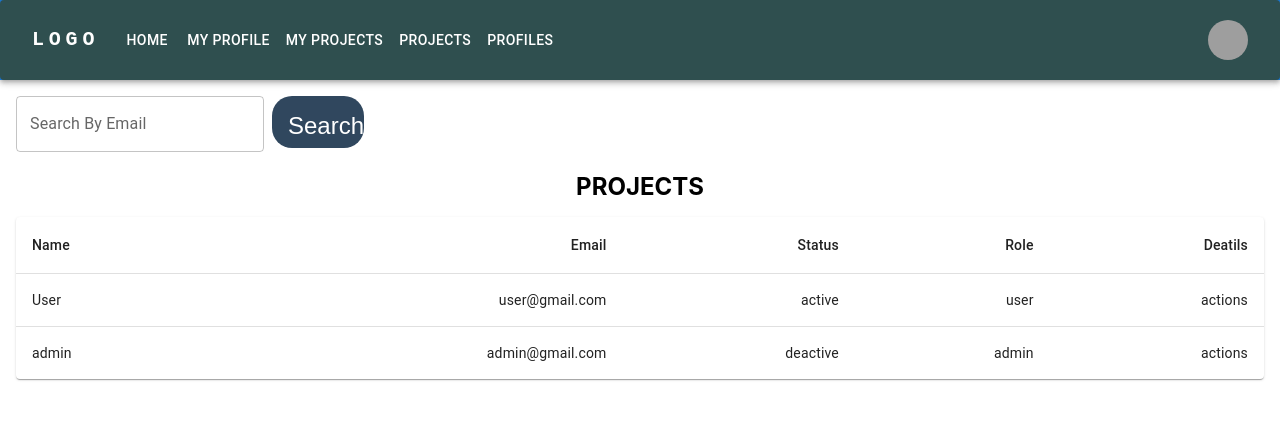
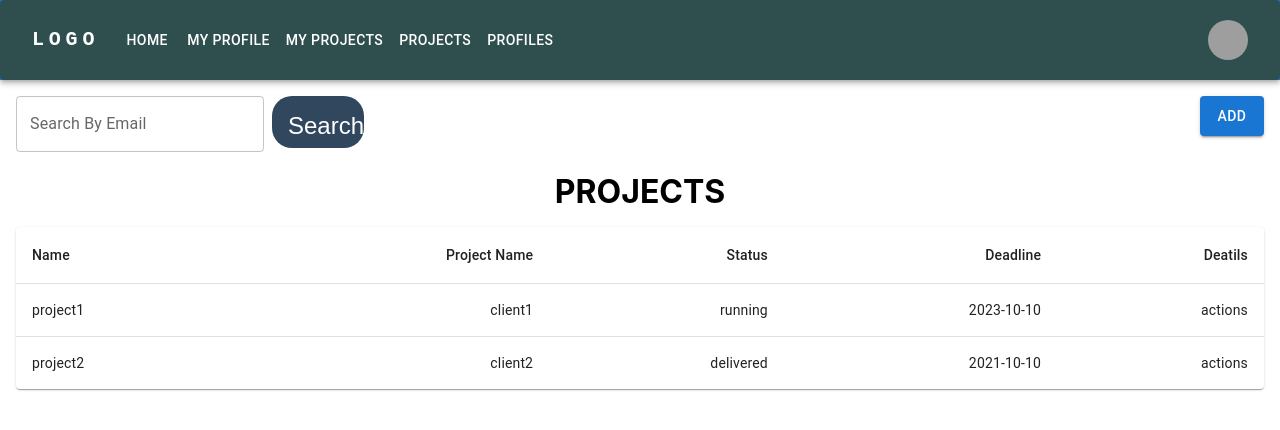
Before and after one commit to logan-void/MERN-Employe-Manage, a React (Create React App) app in the folder frontend/: page /projects in a window 1280 px wide. Shown: the top 430 px of the page. Built offline with nearby package versions, Linux system fonts and the light colour scheme; grey boxes are pictures that could not be loaded.

Commit message:
feat: add add project

```diff
--- a/frontend/src/App.tsx
+++ b/frontend/src/App.tsx
@@ -11,6 +11,7 @@ import AddProject from "./pages/AddProject";
 import AddEmployee from "./pages/AddEmployee";
 
 function App() {
+  const [isprofiles, setIsProfiles] = React.useState<any>(true);
   return (
     <BrowserRouter>
       <NavBar />
@@ -19,8 +20,18 @@ function App() {
         <Route path="/home" element={<Homepage />} />
         <Route path="/myprofile" element={<MyProfile />} />
         <Route path="/myprojects" element={<MyProjects />} />
-        <Route path="/projects" element={<Projects />} />
-        <Route path="/profile" element={<Profiles />} />
+        <Route
+          path="/projects"
+          element={
+            <Projects isprofiles={isprofiles} setIsProfiles={setIsProfiles} />
+          }
+        />
+        <Route
+          path="/profiles"
+          element={
+            <Profiles isprofiles={isprofiles} setIsProfiles={setIsProfiles} />
+          }
+        />
         <Route path="/addProject" element={<AddProject />} />
         <Route path="/addEmployee" element={<AddEmployee />} />
       </Routes>
--- a/frontend/src/components/DataTable.tsx
+++ b/frontend/src/components/DataTable.tsx
@@ -6,36 +6,31 @@ import TableContainer from "@mui/material/TableContainer";
 import TableHead from "@mui/material/TableHead";
 import TableRow from "@mui/material/TableRow";
 import Paper from "@mui/material/Paper";
-import { Box } from "@mui/material";
+import { Box, Button } from "@mui/material";
 import Hidden from "@mui/material/Hidden";
 import SearchBar from "./SearchBar";
-
-const customData = [
-  {
-    name: "User",
-    email: "user@gmail.com",
-    role: "user",
-    status: "active",
-  },
-  {
-    name: "admin",
-    email: "admin@gmail.com",
-    role: "admin",
-    status: "deactive",
-  },
-];
+import { useNavigate } from "react-router-dom";
 
 type searchData = string | null;
 
-const DataTable = () => {
+const DataTable = ({
+  customData,
+  isprofiles,
+}: {
+  customData: any;
+  isprofiles: any;
+}) => {
   const [searchQuery, setSearchQuery] = React.useState<searchData>("");
-  // console.log("s", searchQuery);
+
+  const navigate = useNavigate();
 
   const searchData = (searchQuery: string | null, customData: any) => {
     if (searchQuery) {
       return customData.filter((data: any) => {
         console.log(data.email);
-        return data.email.toLowerCase().includes(searchQuery.trim());
+        return isprofiles
+          ? data.email.toLowerCase().includes(searchQuery.trim())
+          : data.name.toLowerCase().includes(searchQuery.trim());
       });
     }
     return customData;
@@ -47,8 +42,17 @@ const DataTable = () => {
 
   return (
     <Box sx={{ m: 2 }}>
-      <Box>
+      <Box sx={{ display: "flex", justifyContent: "space-between" }}>
         <SearchBar searchQuery={searchQuery} setSearchQuery={setSearchQuery} />
+        <Button
+          variant="contained"
+          sx={{ height: 40 }}
+          onClick={() => {
+            isprofiles ? navigate("/addEmployee") : navigate("/addProject");
+          }}
+        >
+          Add
+        </Button>
       </Box>
       <Box
         sx={{
@@ -58,18 +62,31 @@ const DataTable = () => {
           m: 2,
         }}
       >
-        <h2>Projects</h2>
+        {isprofiles ? <h1>Profiles</h1> : <h1>Projects</h1>}
       </Box>
       <TableContainer component={Paper}>
         <Table sx={{ minWidth: 650 }} aria-label="simple table">
           <TableHead>
             <TableRow>
+              {isprofiles ? (
+                <>
                   <TableCell>Name</TableCell>
                   <Hidden smDown>
                     <TableCell align="right">Email</TableCell>
                     <TableCell align="right">Status</TableCell>
                     <TableCell align="right">Role</TableCell>
                   </Hidden>
+                </>
+              ) : (
+                <>
+                  <TableCell>Name</TableCell>
+                  <Hidden smDown>
+                    <TableCell align="right">Project Name</TableCell>
+                    <TableCell align="right">Status</TableCell>
+                    <TableCell align="right">Deadline</TableCell>
+                  </Hidden>
+                </>
+              )}
               <TableCell align="right">Deatils</TableCell>
             </TableRow>
           </TableHead>
@@ -79,6 +96,8 @@ const DataTable = () => {
                 key={row.name}
                 sx={{ "&:last-child td, &:last-child th": { border: 0 } }}
               >
+                {isprofiles ? (
+                  <>
                     <TableCell component="th" scope="row">
                       {row.name}
                     </TableCell>
@@ -87,6 +106,19 @@ const DataTable = () => {
                       <TableCell align="right">{row.status}</TableCell>
                       <TableCell align="right">{row.role}</TableCell>
                     </Hidden>
+                  </>
+                ) : (
+                  <>
+                    <TableCell component="th" scope="row">
+                      {row.name}
+                    </TableCell>
+                    <Hidden smDown>
+                      <TableCell align="right">{row.client_name}</TableCell>
+                      <TableCell align="right">{row.status}</TableCell>
+                      <TableCell align="right">{row.deadline}</TableCell>
+                    </Hidden>
+                  </>
+                )}
                 <TableCell align="right">actions</TableCell>
               </TableRow>
             ))}
--- /dev/null
+++ b/frontend/src/components/DateRangePick.tsx
@@ -0,0 +1,46 @@
+import React from "react";
+
+import TextField from "@mui/material/TextField";
+import Box from "@mui/material/Box";
+import { LocalizationProvider } from "@mui/x-date-pickers-pro";
+import { AdapterDayjs } from "@mui/x-date-pickers-pro/AdapterDayjs";
+import {
+  DateRangePicker,
+  DateRange,
+} from "@mui/x-date-pickers-pro/DateRangePicker";
+
+const DateRangePick = ({
+  ProjectDurationValue,
+  setProjectDurationValue,
+}: any) => {
+  return (
+    <LocalizationProvider
+      dateAdapter={AdapterDayjs}
+      localeText={{ start: "Start Date", end: "End Date" }}
+    >
+      <DateRangePicker
+        value={ProjectDurationValue}
+        onChange={(newValue) => {
+          setProjectDurationValue(newValue);
+        }}
+        renderInput={(startProps, endProps) => (
+          <React.Fragment>
+            <TextField {...startProps} />
+            <Box sx={{ mx: 2 }}> to </Box>
+            <TextField {...endProps} />
+          </React.Fragment>
+        )}
+      />
+
+      {/* {value[0] && value[1] && (
+        <Box sx={{ mt: 2 }}>
+          {`Selected date range: ${value[0].format("LL")} - ${value[1].format(
+            "LL"
+          )}`}
+        </Box>
+      )} */}
+    </LocalizationProvider>
+  );
+};
+
+export default DateRangePick;
--- a/frontend/src/pages/AddProject.tsx
+++ b/frontend/src/pages/AddProject.tsx
@@ -1,9 +1,120 @@
 import React from "react";
+import TextField from "@mui/material/TextField";
+import { useFormik } from "formik";
+import * as yup from "yup";
+import Button from "@mui/material/Button";
+import { Box } from "@mui/system";
+import { Typography } from "@mui/material";
+import DateRangePick from "../components/DateRangePick";
+import "./style/AddProject.css";
+import { Dayjs } from "dayjs";
+import { DateRange } from "@mui/x-date-pickers-pro/DateRangePicker";
 
 const AddProject = () => {
+  const [ProjectDurationValue, setProjectDurationValue] = React.useState<
+    DateRange<Dayjs>
+  >([null, null]);
+
+  const formik = useFormik({
+    initialValues: {
+      name: "",
+      client: "",
+      pm: "",
+      status: "",
+      duration: "",
+    },
+    onSubmit: (values) => {
+      alert(JSON.stringify(values, null, 2));
+    },
+  });
   return (
-    <div>
-      <h1>add project</h1>
+    <div
+      style={{
+        display: "flex",
+        flexDirection: "column",
+        justifyContent: "center",
+        alignItems: "center",
+        height: "100vh",
+      }}
+    >
+      <Box
+        sx={{
+          height: { md: 600, xs: 430, sm: 450 },
+          width: { md: 600, xs: 320, sm: 400 },
+          bgcolor: "#A5C9CA",
+
+          p: 2,
+          display: "flex",
+          flexDirection: "column",
+          justifyContent: "center",
+          borderRadius: 2,
+          boxShadow: 3,
+          transform: "translate(-50, -50)",
+        }}
+        className="project-form"
+      >
+        <h3 style={{ textAlign: "center", marginTop: "-1px" }}>
+          Add New Project
+        </h3>
+        <br />
+        <br />
+        <form onSubmit={formik.handleSubmit}>
+          <TextField
+            fullWidth
+            id="name"
+            name="name"
+            label="Project Name"
+            value={formik.values.name}
+            onChange={formik.handleChange}
+            error={formik.touched.name && Boolean(formik.errors.name)}
+            helperText={formik.touched.name && formik.errors.name}
+            sx={{ marginBottom: 2 }}
+          />
+
+          <TextField
+            fullWidth
+            id="cilent"
+            name="client"
+            label="Client Name"
+            value={formik.values.client}
+            onChange={formik.handleChange}
+            error={formik.touched.client && Boolean(formik.errors.client)}
+            helperText={formik.touched.client && formik.errors.client}
+            sx={{ marginBottom: 2 }}
+          />
+          <TextField
+            fullWidth
+            id="pm"
+            name="pm"
+            label="PM Name"
+            value={formik.values.pm}
+            onChange={formik.handleChange}
+            error={formik.touched.pm && Boolean(formik.errors.pm)}
+            helperText={formik.touched.pm && formik.errors.pm}
+            sx={{ marginBottom: 2 }}
+          />
+          <TextField
+            fullWidth
+            id="status"
+            name="status"
+            label="Project Status"
+            value={formik.values.status}
+            onChange={formik.handleChange}
+            error={formik.touched.status && Boolean(formik.errors.status)}
+            helperText={formik.touched.status && formik.errors.status}
+            sx={{ marginBottom: 2 }}
+          />
+          <DateRangePick
+            ProjectDurationValue={ProjectDurationValue}
+            setProjectDurationValue={setProjectDurationValue}
+          />
+          <br />
+          <br />
+          <Button color="primary" variant="contained" fullWidth type="submit">
+            Submit
+          </Button>
+        </form>
+      </Box>
     </div>
   );
 };
--- a/frontend/src/pages/Profiles.tsx
+++ b/frontend/src/pages/Profiles.tsx
@@ -1,9 +1,34 @@
 import React from "react";
+import DataTable from "../components/DataTable";
 
-const Profiles = () => {
+const customData = [
+  {
+    id: 1,
+    name: "User",
+    email: "user@gmail.com",
+    role: "user",
+    status: "active",
+  },
+  {
+    id: 2,
+    name: "admin",
+    email: "admin@gmail.com",
+    role: "admin",
+    status: "deactive",
+  },
+];
+
+const Profiles = ({
+  isprofiles,
+  setIsProfiles,
+}: {
+  isprofiles: any;
+  setIsProfiles: any;
+}) => {
+  setIsProfiles(true);
   return (
     <div>
-      <h1>Profile</h1>
+      <DataTable customData={customData} isprofiles={isprofiles} />
     </div>
   );
 };
--- a/frontend/src/pages/Projects.tsx
+++ b/frontend/src/pages/Projects.tsx
@@ -1,9 +1,32 @@
 import DataTable from "../components/DataTable";
 
-const Projects = () => {
+const Projects = ({
+  isprofiles,
+  setIsProfiles,
+}: {
+  isprofiles: any;
+  setIsProfiles: any;
+}) => {
+  const customData = [
+    {
+      id: 1,
+      name: "project1",
+      client_name: "client1",
+      status: "running",
+      deadline: "2023-10-10",
+    },
+    {
+      id: 2,
+      name: "project2",
+      client_name: "client2",
+      status: "delivered",
+      deadline: "2021-10-10",
+    },
+  ];
+  setIsProfiles(false);
   return (
     <div>
-      <DataTable />
+      <DataTable customData={customData} isprofiles={isprofiles} />
     </div>
   );
 };
--- /dev/null
+++ b/frontend/src/pages/style/AddProject.css
@@ -0,0 +1,13 @@
+@media (width: 375px){
+.project-form {
+    height: 400px;
+    width: 313px;
+    color: red
+}
+
+.css-1le6zsp {
+    height: 430px;
+    width: 313px;
+}
+
+}
```
Also changed, not shown: frontend/package.json (+8 -2 lines), frontend/src/pages/AddEmployee.tsx (+18 -1 lines), 1 other file (tests, documents, lock files or other folders). Lines whose indentation alone changed are shown as unchanged.
